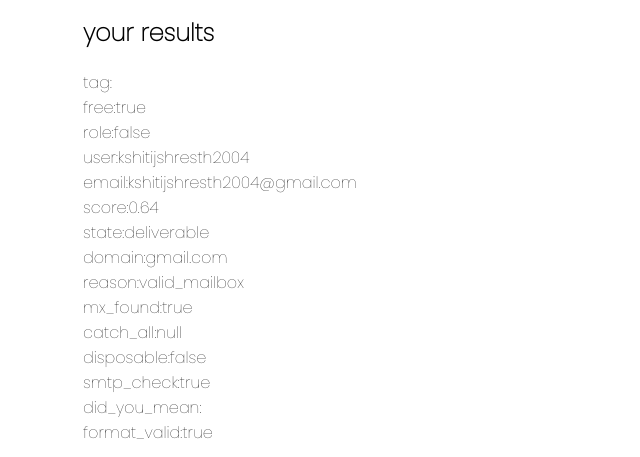
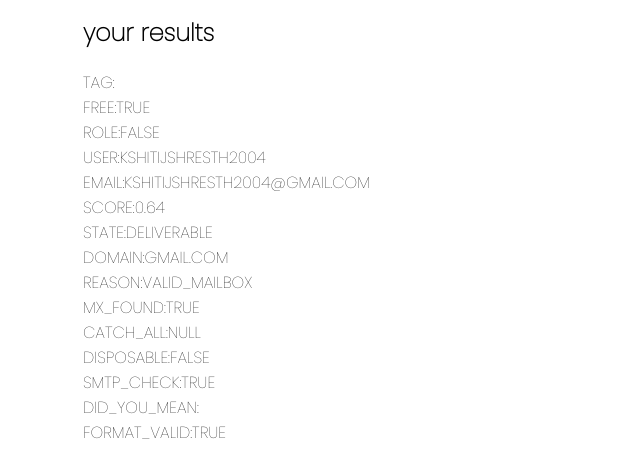
Before and after one commit to KshitijShresth29/Email-Validator, a plain HTML site: page index.html in a window 1280 px wide. Shown: the part 435-892 px from the top of the page, 45-685 px from the left. Drawn offline with Linux system fonts and the light colour scheme.

Commit message:
Update style.css

```diff
--- a/style.css
+++ b/style.css
@@ -74,3 +74,6 @@ footer{
         filter: invert(1);
     }
 }
+#resultcont div{
+    text-transform: uppercase;
+}
```
